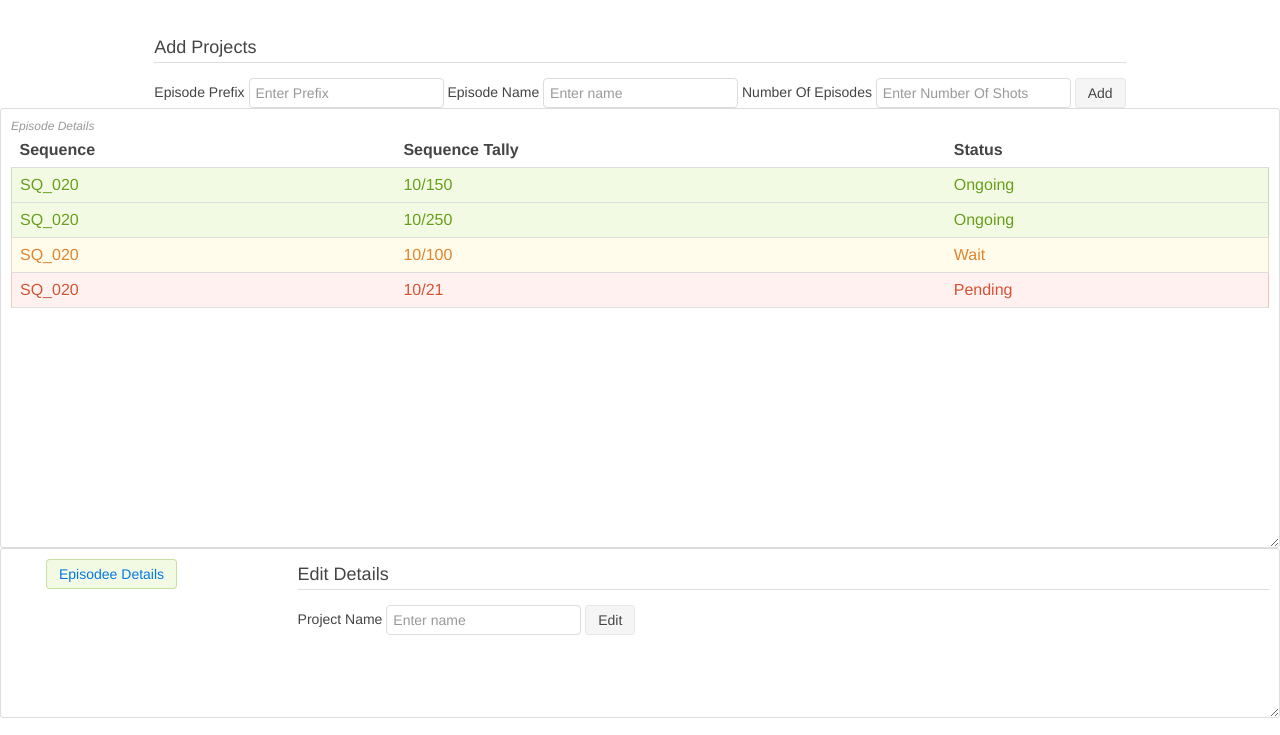
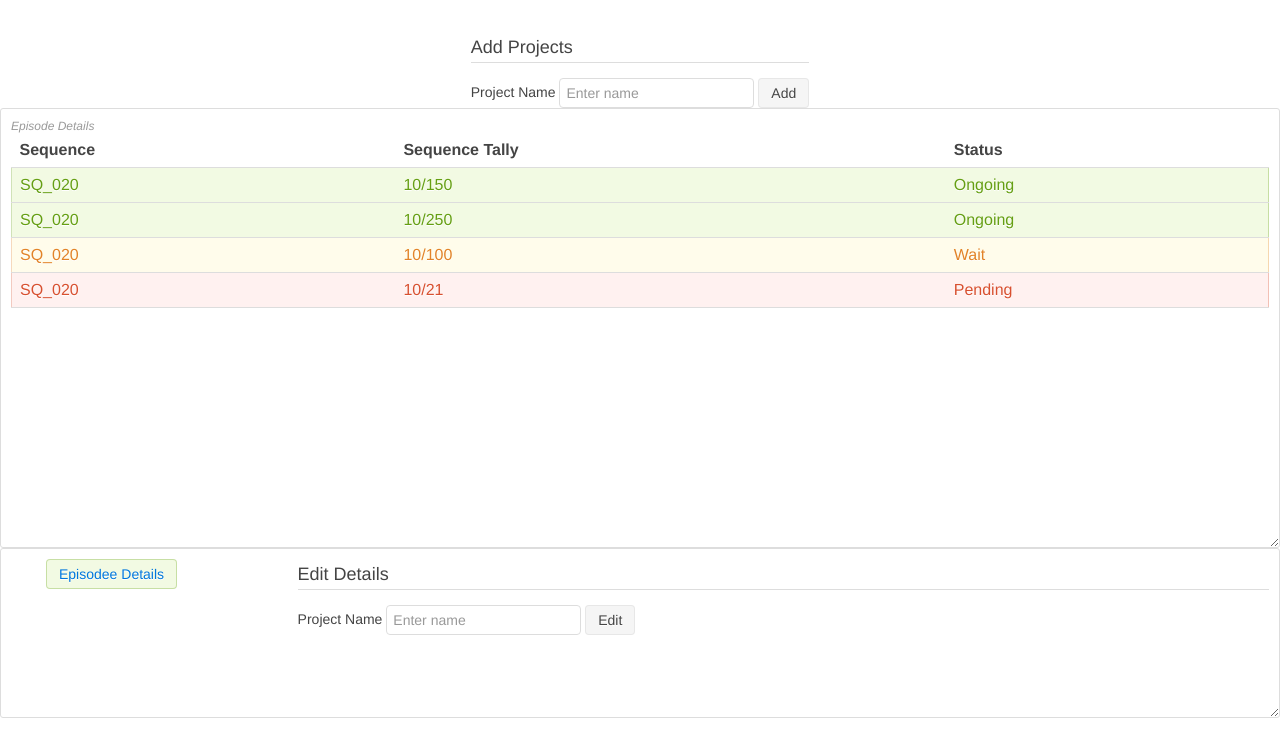
Before and after one commit to pusparajm/pusparajm.github.io, a plain HTML site: page admin_projects.html in a window 1280 px wide. Shown: the part 65-800 px from the top of the page. Drawn offline with Linux system fonts and the light colour scheme.

Commit message:
Add project rectification

```diff
--- a/admin_projects.html
+++ b/admin_projects.html
@@ -71,12 +71,8 @@
 				<form class="uk-form">
 					<fieldset>
 						<legend>Add Projects</legend>
-							<label class="uk-form-label" for="form-s-ip">Episode Prefix</label>
-							<input type="text" placeholder="Enter Prefix">
-							<label class="uk-form-label" for="form-s-ip">Episode Name</label>
+							<label class="uk-form-label" for="form-s-ip">Project Name</label>
 							<input type="text" placeholder="Enter name">
-							<label class="uk-form-label" for="form-s-ip">Number Of Episodes</label>
-							<input type="text" placeholder="Enter Number Of Shots">
 							<button class="uk-button">Add</button>
 					</fieldset>
 				</form>
```
